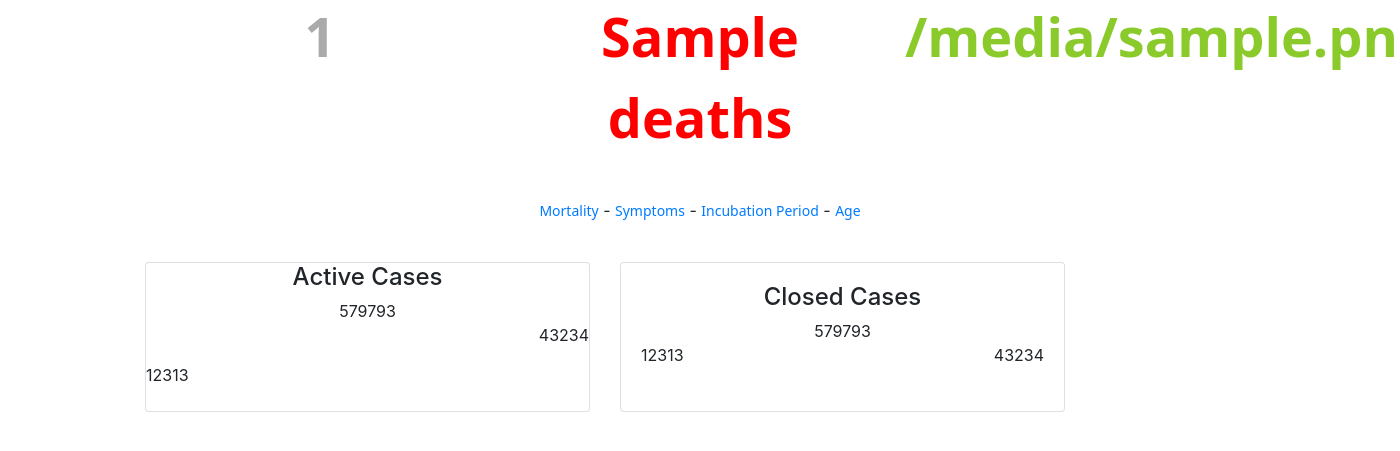
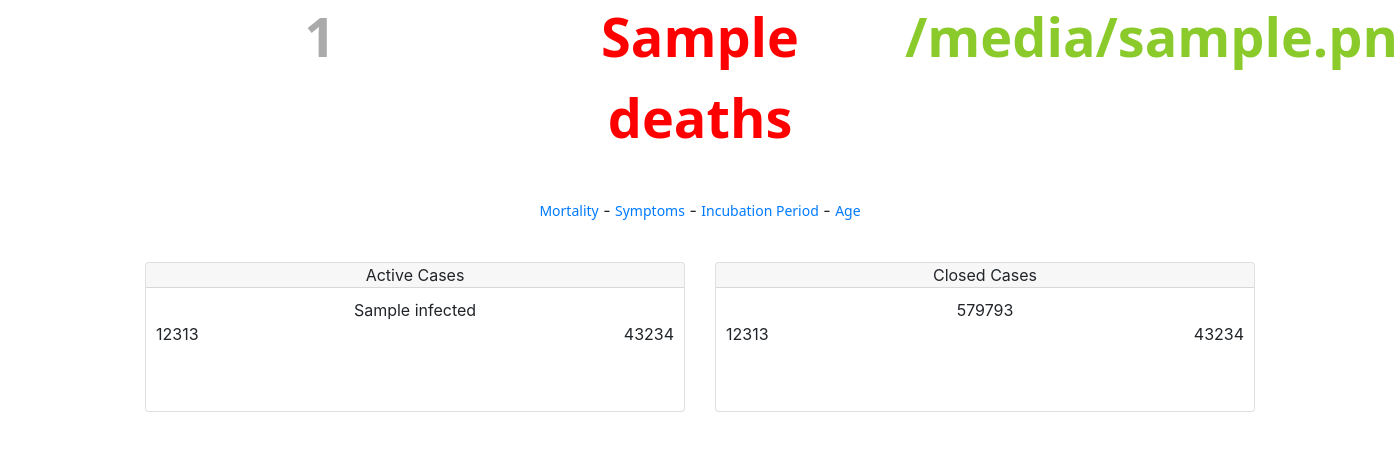
Before and after one commit to UTKx/covidtracker, a Django app: template covid19/tracker/templates/index.html in a window 1400 px wide; the page is wider, and only the part inside the window is pictured. Shown: the part 293-744 px from the top of that part. Run offline with Django 3.2, Linux system fonts and the light colour scheme; the template is opened without the code that fills it: most values are stand-ins (such as "Sample title", 1, 10 or a date in 2020); parts of the project's set-up code (start-up, migrations or seed data) failed here and were passed over; some libraries are stand-ins or nearby versions.

Commit message:
made some changes

```diff
--- a/covid19/tracker/templates/index.html
+++ b/covid19/tracker/templates/index.html
@@ -81,6 +81,14 @@
             height: 150px;
         }
 
+        .card-header {
+            padding: 0;
+        }
+
+        .card-body {
+            padding: 0;
+        }
+
     </style>
 </head>
 
@@ -143,26 +151,26 @@
 
     <div class="container info-card">
         <div class="row">
-            <div class="col-md-5">
+            <div class="col-md-6">
                 <div class="card">
-                    <div>
-                        <h4 style="text-align: center;">Active Cases</h4>
-                        <div class="row justify-content-center">579793</div>
+                    <div class="card-body">
+                        <div class="card-header" style="text-align: center; ">Active Cases</div>
+                        <div class="row justify-content-center" style="margin-top: 10px;">{{ infected }}</div>
                         <div class="row card-text">
-                            <div class="col" style="text-align: left; margin-top: 40px;">12313</div>
-                            <div class="col" style="text-align: right;">43234</div>
+                            <div class="col" style="text-align: left; margin-left: 10px;">12313</div>
+                            <div class="col" style="text-align: right; margin-right: 10px">43234</div>
                         </div>
                     </div>
                 </div>
             </div>
-            <div class="col-md-5">
+            <div class="col-md-6">
                 <div class="card">
                     <div class="card-body">
-                        <h4 style="text-align: center;">Closed Cases</h4>
-                        <div class="row justify-content-center">579793</div>
+                        <div class="card-header" style="text-align: center;">Closed Cases</div>
+                        <div class="row justify-content-center" style="margin-top: 10px;">579793</div>
                         <div class="row card-text">
-                            <div class="col" style="text-align: left;">12313</div>
-                            <div class="col" style="text-align: right;">43234</div>
+                            <div class="col" style="text-align: left; margin-left: 10px;">12313</div>
+                            <div class="col" style="text-align: right; margin-right: 10px">43234</div>
                         </div>
                     </div>
                 </div>
--- a/covid19/tracker/views.py
+++ b/covid19/tracker/views.py
@@ -9,8 +9,11 @@ import json
 import ssl
 import re
 
+from  .scrape import *
 
 # Create your views here.
+
+print(add())
 
 def track_all(request):
     url_all = "https://corona.lmao.ninja/all"
@@ -25,4 +28,6 @@ def track_all(request):
         recovered = data['recovered']
     ).save()
     data = covid_world.objects.all().values('total_cases', 'deaths', 'recovered')
+    # context = { 'infected': 'c' }
+    # print('dic',dic)
     return render(request, 'index.html', {'queryset': data})
```
Also changed, not shown: covid19/db.sqlite3.
